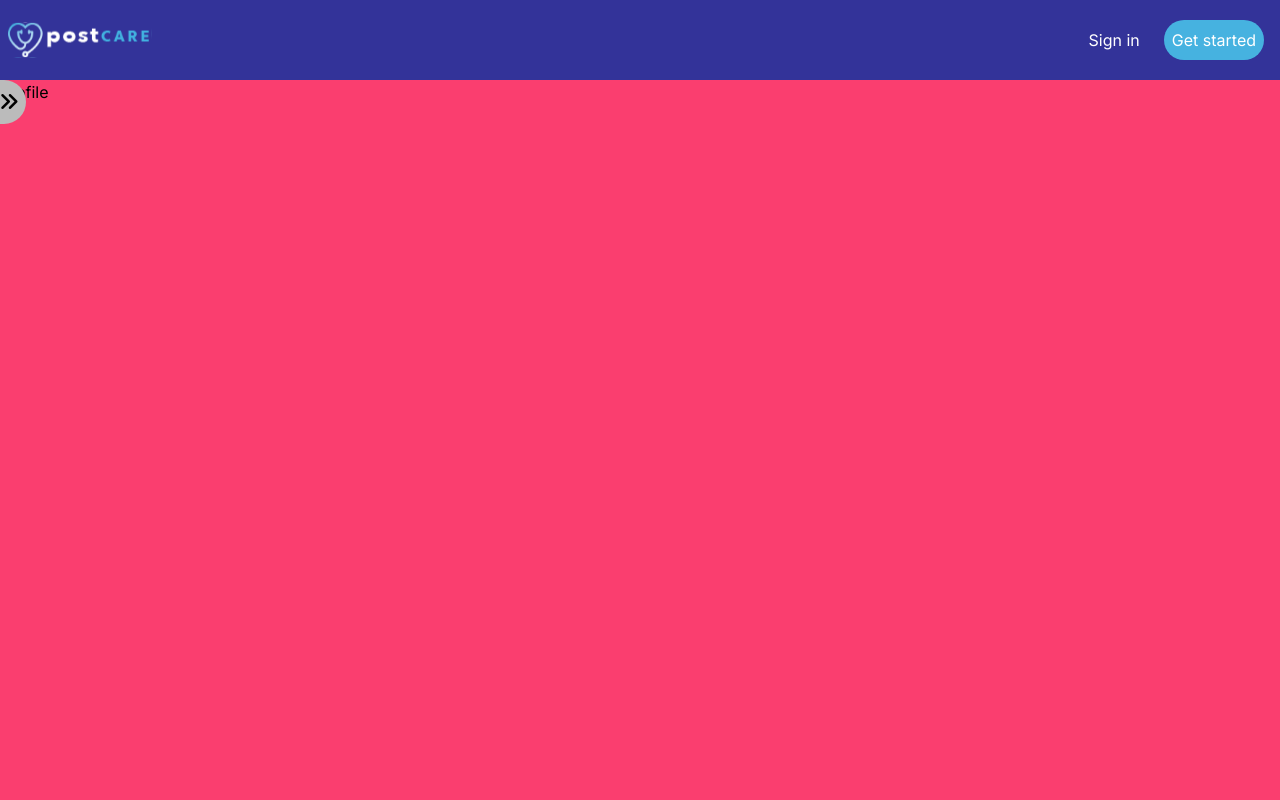
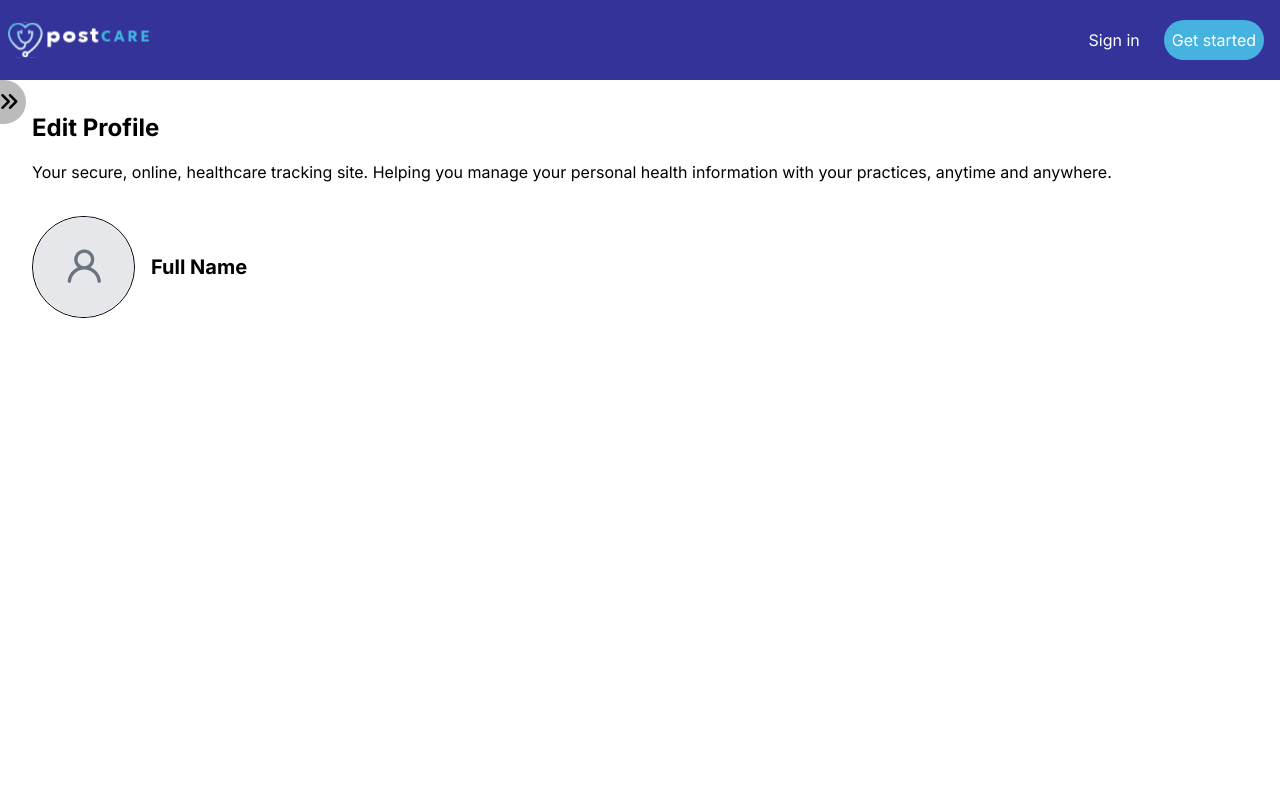
Before and after one commit to Ismailco/Postcare-app, a React (Vite) app: page /profile in a window 1280 px wide. Shown: the top 800 px of the page. Built offline with nearby package versions, Linux system fonts and the light colour scheme.

Commit message:
Create the Profile page

```diff
--- a/src/pages/Profile.jsx
+++ b/src/pages/Profile.jsx
@@ -1,7 +1,17 @@
 import React from 'react';
+import { profile } from '../assets/img/index';
 
-const Profile = () => {
-  return <div className="w-full bg-accent-100">Profile</div>;
-};
+const Profile = () => (
+  <main className="flex flex-col m-4">
+    <section className="m-4">
+      <h1 className="text-2xl font-bold mb-4">Edit Profile</h1>
+      <p>Your secure, online, healthcare tracking site. Helping you manage your personal health information with your practices, anytime and anywhere.</p>
+    </section>
+    <section className="flex justify-start items-center m-4">
+      <img className="border rounded-full mr-4" src={profile} alt="profile" />
+      <h2 className="text-xl font-bold">Full Name</h2>
+    </section>
+  </main>
+);
 
 export default Profile;
```
